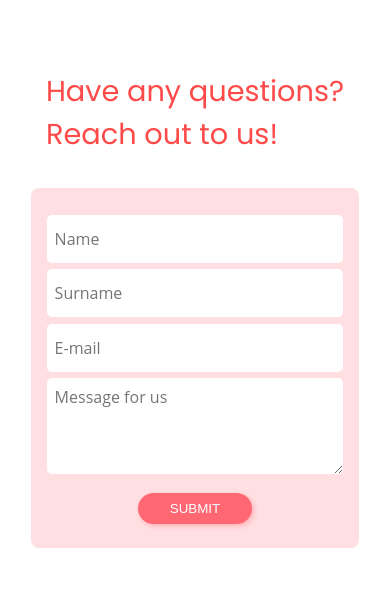
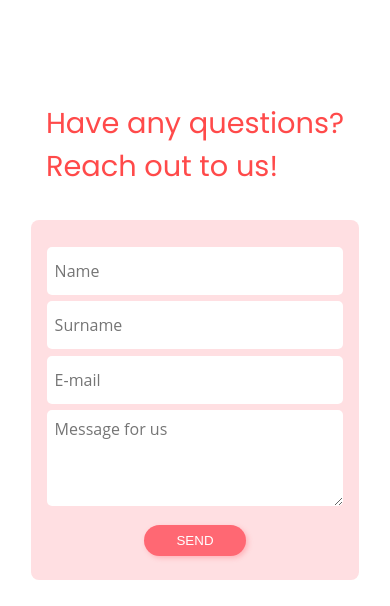
Before and after one commit to ShvethaNambiar/quokkonnect, a React (Create React App) app: page / in a window 390 px wide. Shown: the part 5167-5773 px from the top of the page. Before the commit the page ends 5747 px from the top, so only its background shows below. Built offline with nearby package versions, Linux system fonts and the light colour scheme.

Commit message:
final (hopefully)

```diff
--- a/src/components/ContactUs/contactUs.js
+++ b/src/components/ContactUs/contactUs.js
@@ -31,7 +31,7 @@ const ContactUs = () => {
                 <input name="usersurname" id="surname" type="text" input={usersurname} onChange={e => setUsersurname(e.target.value)} placeholder="Surname" required />
                 <input name="userEmail" id="email" type="email" input={userEmail} onChange={e => setUseremail(e.target.value)} placeholder="E-mail" required />
                 <textarea rows="4" cols="50" name="userMessage" id="message" type="text" input={userMessage} onChange={e => setUermessage(e.target.value)} placeholder="Message for us" required />
-                <input id="submit" type="submit" value="SUBMIT" />
+                <input id="submit" type="submit" value="SEND" />
             </form>
 
 
--- a/src/components/ContactUs/contactUs.scss
+++ b/src/components/ContactUs/contactUs.scss
@@ -1,13 +1,15 @@
 @import '../../styles/components.scss';
 
 #contactus {
-    // min-height: 100vh;
+    min-height: 100vh;
     position: relative;
-    padding-bottom: 2rem;
+    // padding-bottom: 2rem;
 
     .contact-heading {
         @include heading;
-        padding-bottom: 1rem
+        padding-bottom: 1rem;
+        padding-top: 2rem;
+        margin-top: 0;
     }
 
     ;
@@ -77,7 +79,7 @@
 
 @media only screen and (max-width: 1024px) {
     #contactus {
-
+        min-height: auto;
 
         .contact-us-bg,
         .contact-us-img {
--- a/src/components/FAQ/faq.js
+++ b/src/components/FAQ/faq.js
@@ -12,11 +12,11 @@ const Question = ({ question, answer }) => {
 
     return (
         <div className='question'>
-            <div className={!expanded ? "question-box" : "extended-questionbox"}>
-                <p className="faqquestion" onClick={() => setExpanded(!expanded)} >
+            <div className={!expanded ? "question-box" : "extended-questionbox"} onClick={() => setExpanded(!expanded)}>
+                <p className="faqquestion" >
                     {question}
                 </p>
-                <button className='btn' onClick={() => setExpanded(!expanded)}>
+                <button className='btn' >
                     {expanded ? <FontAwesomeIcon className="faicon" icon={faAngleUp} /> : <FontAwesomeIcon className="faicon" icon={faAngleDown} />}
                 </button>
             </div>
--- a/src/components/Navbar/navbar.js
+++ b/src/components/Navbar/navbar.js
@@ -51,7 +51,7 @@ const NavBar = () => {
         scroller.scrollTo(section, {
             duration: 800,
             delay: 0,
-            offset: -100,
+            offset: -80,
             smooth: 'easeInOutQuart'
         })
     }
--- a/src/pages/homepage.scss
+++ b/src/pages/homepage.scss
@@ -17,7 +17,3 @@
 ::-webkit-scrollbar-thumb {
     background: #ffaaaa;
 }
-
-* {
-    scroll-behavior: smooth;
-}
```
